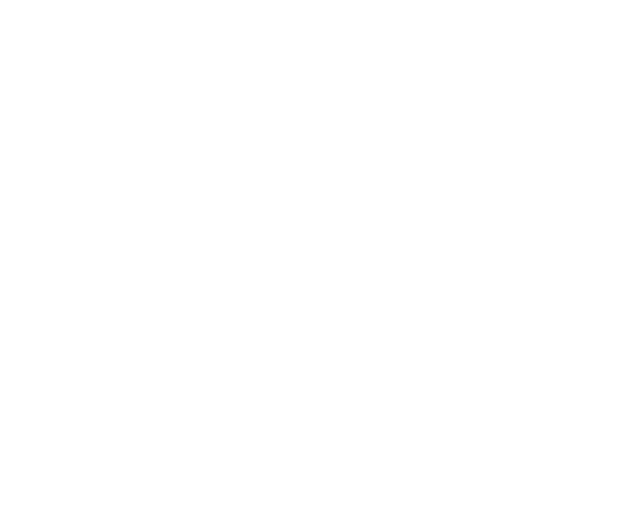
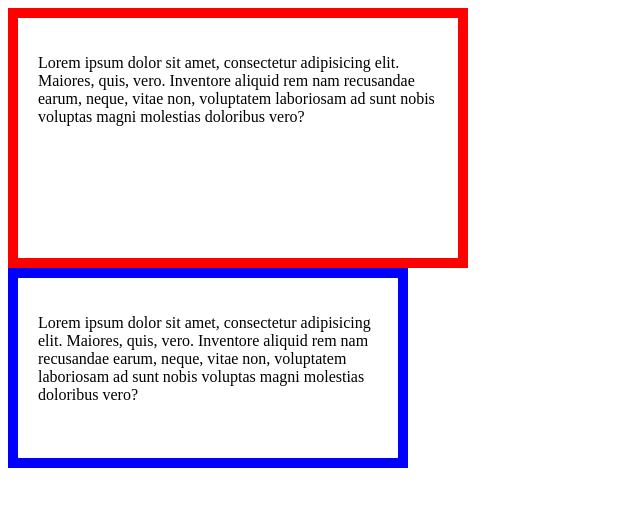
Before and after one commit to jerry75PL/CSS_RWD_cwiczenia, a plain HTML site: page index.html in a window 1280 px wide. Shown: the whole page, without its empty margins (0-640 px from the left). Drawn offline with Linux system fonts and the light colour scheme.

Commit message:
box-sizing_porównanie

```diff
--- a/css/style.css
+++ b/css/style.css
@@ -0,0 +1,16 @@
+.box{
+    height: 200px;
+    width: 400px;
+
+    padding: 20px;
+    border: 10px solid red;
+}
+.box-border{
+    height: 200px;
+    width: 400px;
+
+    padding: 20px;
+    border: 10px solid blue;
+
+    box-sizing: border-box
+}
--- a/index.html
+++ b/index.html
@@ -1,12 +1,25 @@
 <!DOCTYPE html>
 <html lang="en">
+
 <head>
     <meta charset="UTF-8">
     <title>css rwd</title>
+
+    <!-- main styes -->
     <link rel="stylesheet" href="css/style.css">
 
 </head>
+
 <body>
+    <!-- box sizing -->
+    <section>
+        <div class="box">
+            <p>Lorem ipsum dolor sit amet, consectetur adipisicing elit. Maiores, quis, vero. Inventore aliquid rem nam recusandae earum, neque, vitae non, voluptatem laboriosam ad sunt nobis voluptas magni molestias doloribus vero?</p>
+        </div>
+        <div class="box-border">
+            <p>Lorem ipsum dolor sit amet, consectetur adipisicing elit. Maiores, quis, vero. Inventore aliquid rem nam recusandae earum, neque, vitae non, voluptatem laboriosam ad sunt nobis voluptas magni molestias doloribus vero?</p>
+        </div>
+    </section>
+</body>
 
-</body>
 </html>
```
